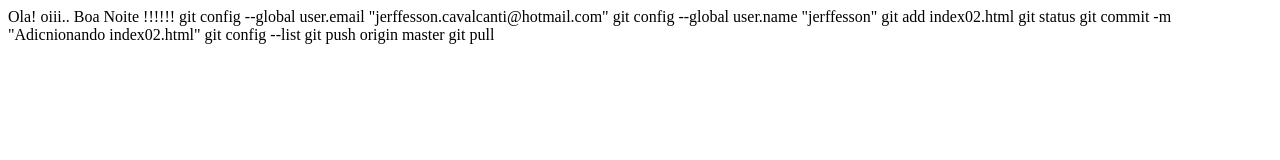
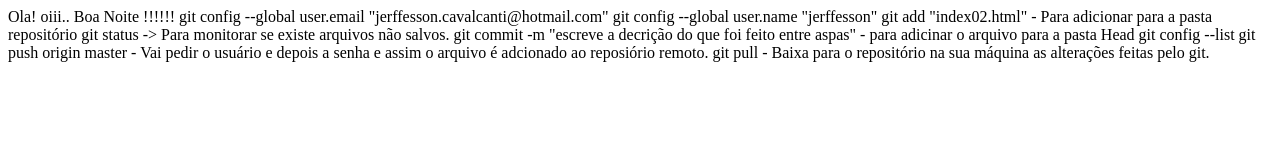
Before and after one commit to jerffesson/teste17, a plain HTML site: page index02.html in a window 1280 px wide. Drawn offline with Linux system fonts and the light colour scheme.

Commit message:
Update index02.html

```diff
--- a/index02.html
+++ b/index02.html
@@ -12,12 +12,12 @@
 
     git config --global user.email "jerffesson.cavalcanti@hotmail.com"
     git config --global user.name "jerffesson"
-    git add index02.html
-    git status
-    git commit -m "Adicnionando index02.html"
+    git add "index02.html" - Para adicionar para a pasta repositório
+    git status -> Para monitorar se existe arquivos não salvos.
+    git commit -m "escreve a decrição do que foi feito entre aspas" - para adicinar o arquivo para a pasta Head
     git config --list
-    git push origin master
-    git pull
+    git push origin master - Vai pedir o usuário e depois a senha e assim o arquivo é adcionado ao reposiório remoto.
+    git pull - Baixa para o repositório na sua máquina as alterações feitas pelo git.
 
 </body>
 </html>
```
